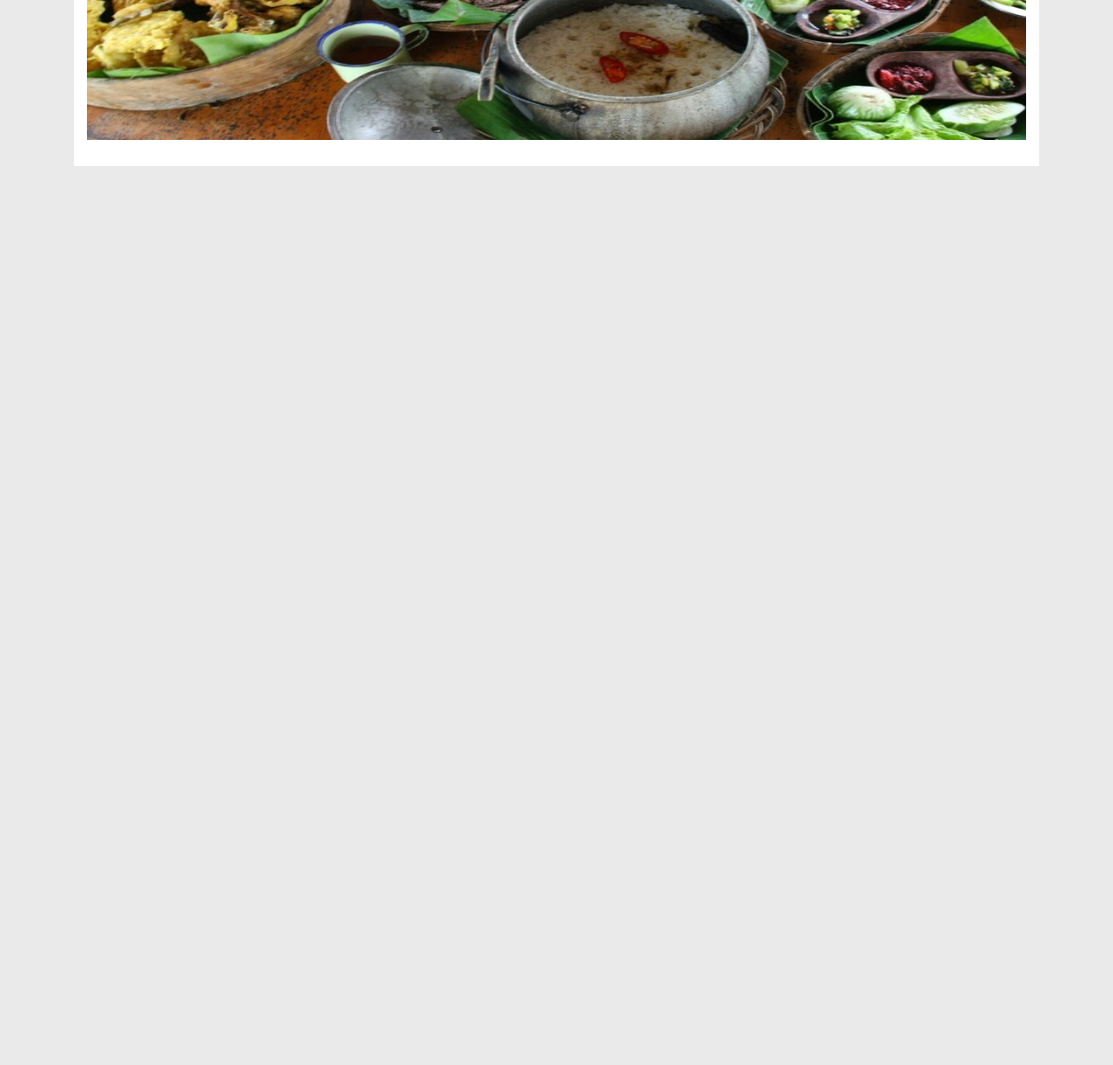
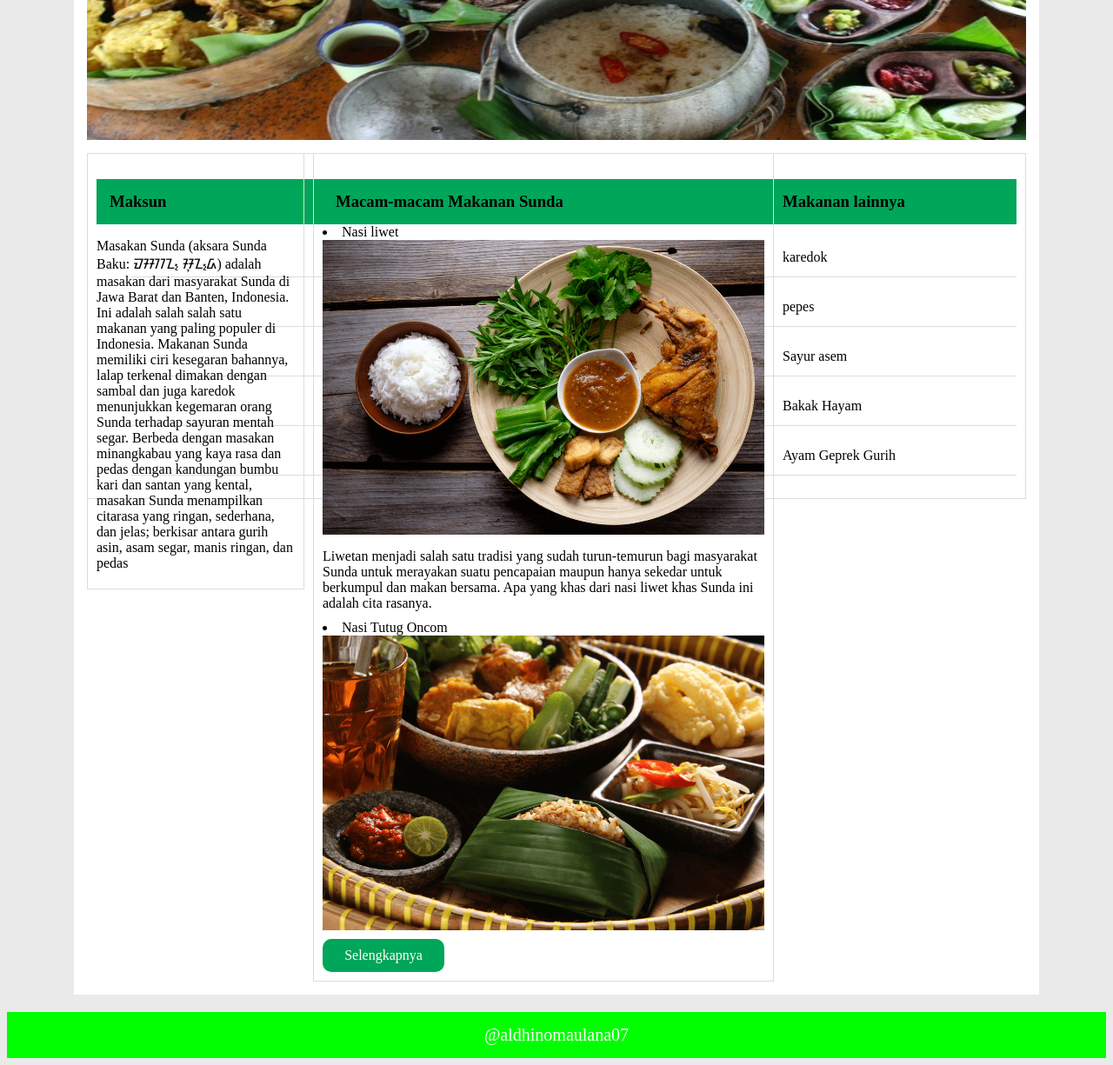
Before and after one commit to aldhinomaulana/latihan-web, a plain HTML site: page index.html in a window 1280 px wide. Shown: the part 500-1725 px from the top of the page at 87% size. Before the commit the page ends 800 px from the top, so only its background shows below. Drawn offline with Linux system fonts and the light colour scheme.

Commit message:
menambahkan dody dalam index.html dam menambahkan css dalam style.css

```diff
--- a/index.html
+++ b/index.html
@@ -14,7 +14,7 @@
 
         <header>
             <h2>Maksun</h2>
-            <p>Makanan Sunda</p>
+            <p>"Makanan Sunda"</p>
 
         </header>
 
@@ -29,6 +29,58 @@
         <div class="banner">
             <img src="makanan sunda.jpg" alt="Maksun">
         </div>
+        <div class="pengertian">
+            <div class="kotak">
+                <h3>Maksun</h3>
+                <p>
+                    Masakan Sunda (aksara Sunda Baku: ᮙᮞᮊᮔ᮪ ᮞᮥᮔ᮪ᮓ) adalah masakan dari masyarakat Sunda di Jawa Barat dan Banten, Indonesia. Ini adalah salah salah satu makanan yang paling populer di Indonesia. Makanan Sunda memiliki ciri kesegaran bahannya, lalap terkenal dimakan dengan sambal dan juga karedok menunjukkan kegemaran orang Sunda terhadap sayuran mentah segar. Berbeda dengan masakan minangkabau yang kaya rasa dan pedas dengan kandungan bumbu kari dan santan yang kental, masakan Sunda menampilkan citarasa yang ringan, sederhana, dan jelas; berkisar antara gurih asin, asam segar, manis ringan, dan pedas
+                </p>
+
+                <a class="tombol makanan sunda" href="#">makanan sunda</a>
+            </div>
+        </div>
+
+        <div class="makanan">
+            <div class="kotak">
+                <h3>Macam-macam Makanan Sunda</h3>
+                <li>Nasi liwet</li>
+                <img src="nasi liwet.png" alt="Nasi liwet">
+
+                <p>
+                    Liwetan menjadi salah satu tradisi yang sudah turun-temurun bagi masyarakat Sunda untuk merayakan suatu pencapaian maupun hanya sekedar untuk berkumpul dan makan bersama. Apa yang khas dari nasi liwet khas Sunda ini adalah cita rasanya.
+                </p>
+
+                <li>Nasi Tutug Oncom</li>
+                <img src="nasi-tutug-oncom-sunda.png" alt="Nasi tutug oncom">
+
+
+
+                <a class="tombol tombol-lengkap" href="#">Selengkapnya</a>
+            </div>
+        </div>
+            <div class="kotak">
+                <h3>Makanan lainnya</h3>
+
+                <nav class="menu-artikel">
+                    <ul>
+                        <li><a href="#">karedok</a></li>
+                        <li><a href="#">pepes</a></li>
+                        <li><a href="#">Sayur asem</a></li>
+                        <li><a href="#">Bakak Hayam</a></li>
+                        <li><a href="#">Ayam Geprek Gurih</a></li>
+                    </ul>
+                </nav>
+            </div>
+        </div>
+
+        <footer>
+            @aldhinomaulana07
+        </footer>
+
+    </div>
+
+</body>
+</html>
 
 </body>
 
--- a/style/style.css
+++ b/style/style.css
@@ -17,6 +17,7 @@
     background-color:#00a659;
     color: white;
     padding: 20px;
+    text-align: center;
 }
 
 header h2
@@ -72,3 +73,107 @@
     height: 400px;
 
 }
+
+.kotak
+{
+    border: 1px solid gainsboro;
+    padding: 10px;
+    margin-bottom: 15spx;
+}
+
+.kotak h3
+{
+    background: #00a659;
+    color: black;
+    text-align: left;
+    padding: 15px;
+    margin-bottom: 13px;
+}
+
+.kotak img
+{
+    display: block;
+    width: 100%;
+    margin-bottom: 10px;
+}
+
+.kotak p
+{
+    margin-bottom: 10px;
+}
+
+.pengertian
+{
+    width: 250px;
+    margin-right: 10px;
+    float: left;
+}
+
+.makanan
+{
+    width: 530px;
+    margin-right: 10px;
+    float: left;
+}
+
+.makanan h3
+{
+    background: none;
+    color: black;
+    margin-bottom: 0;
+}
+
+.tombol
+{
+    display: block;
+    text-decoration: none;
+    padding: 10px;
+    width: 120px;
+    color: white;
+    border-radius: 10px;
+    text-align: center;
+}
+
+.tombol:hover
+{
+    background-color: #00ff00;
+    transition-duration: 2s;
+}
+
+
+.tombol-lengkap
+{
+    background-color: #00a659;
+}
+
+
+footer
+{
+    clear: both;
+    background-color: #00ff00;
+    color: white;
+    padding: 15px;
+    text-align: center;
+    font-size: 20px;
+}
+
+.menu-artikel ul
+{
+    list-style-type: none;
+}
+
+.menu-artikel ul li a
+{
+    text-decoration: none;
+    display: block;
+    padding: 13px;
+    border-bottom: 1px solid gainsboro;
+    margin-bottom: 12px;
+    color: black;
+}
+
+.menu-artikel ul li a:hover
+{
+    color: #00ff00;
+    transition-duration: 2s;
+}
```
Also changed, not shown: nasi liwet.png (added), nasi-tutug-oncom-sunda.png (added).
